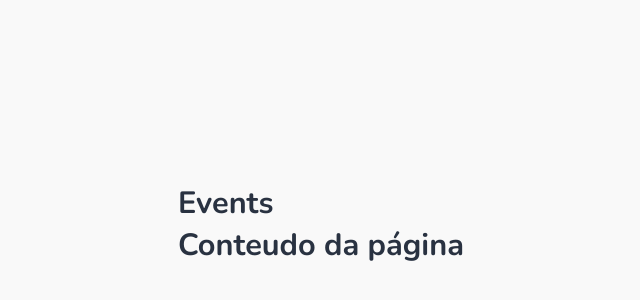
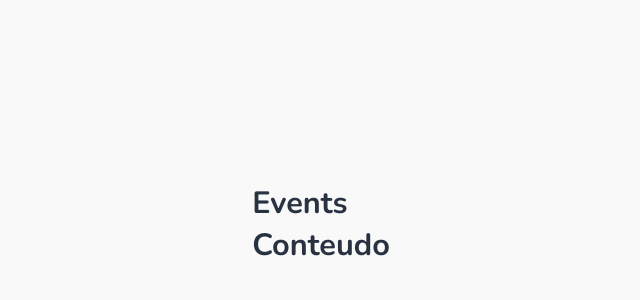
Before and after one commit to marismar/health-prevent-technology-web, a React (Create React App) app in the folder web/: page /events in a window 1280 px wide. Shown: the part 176-476 px from the top of the page, without its empty margins (319-959 px from the left). Built offline with nearby package versions, Linux system fonts and the light colour scheme.

Commit message:
test: creating a branch

```diff
--- a/web/src/pages/Events/index.tsx
+++ b/web/src/pages/Events/index.tsx
@@ -10,7 +10,7 @@ function Events() {
       <PageHeader title="Events" />
 
       <main>
-        <h1>Conteudo da página</h1>
+        <h1>Conteudo</h1>
       </main>
     </div>
   );
```
